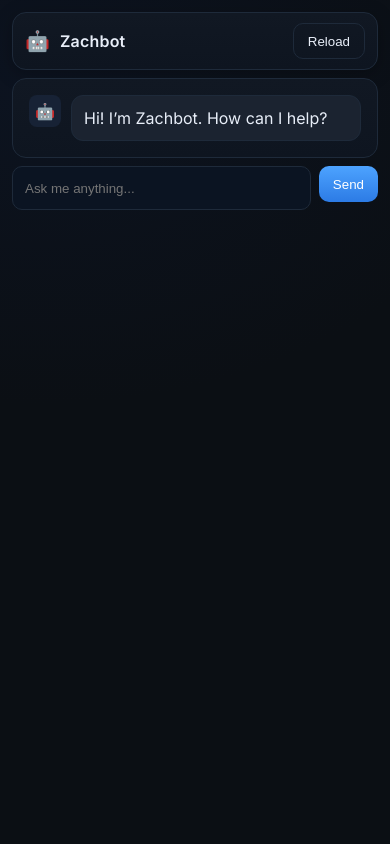
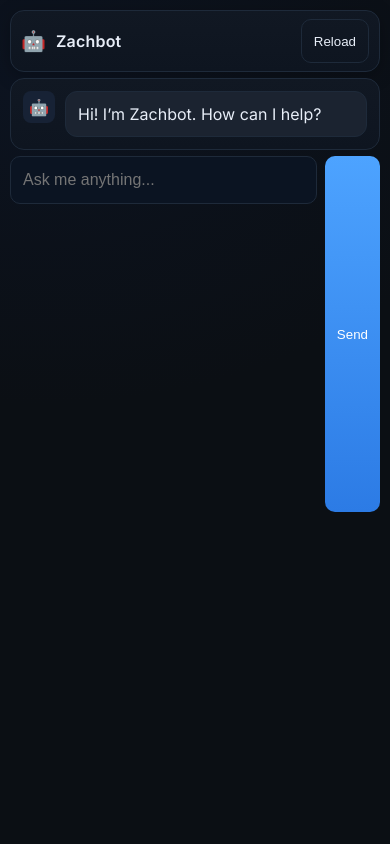
Before and after one commit to partofaplan/ai_sandbox, a Python web app: template go_webapp/templates/index.html in a window 390 px wide. Run offline with Jinja, Linux system fonts and the light colour scheme; the template is opened without the code that fills it, so the values that code supplies are empty.

Commit message:
Updated the app for mobile

```diff
--- a/go_webapp/static/css/style.css
+++ b/go_webapp/static/css/style.css
@@ -29,13 +29,21 @@
 }
 
 .app {
-  height: 100vh;
+  height: 100vh; /* fallback */
   max-width: 960px;
   margin: 0 auto;
   display: grid;
   grid-template-rows: auto auto 1fr auto;
   gap: 8px;
   padding: 12px;
+  padding-bottom: calc(12px + env(safe-area-inset-bottom));
+  padding-top: calc(12px + env(safe-area-inset-top));
+}
+@supports (height: 100svh) {
+  .app { height: 100svh; }
+}
+@supports (height: 100dvh) {
+  .app { height: 100dvh; }
 }
 
 .app-header {
@@ -56,13 +64,15 @@
 .header-actions { display: flex; gap: 8px; }
 
 .btn {
-  height: 36px;
+  min-height: 44px; /* comfortable touch target */
   padding: 0 14px;
   border-radius: 10px;
   border: 1px solid var(--border);
   background: #162033;
   color: var(--text);
   cursor: pointer;
+  -webkit-tap-highlight-color: transparent;
+  touch-action: manipulation;
 }
 .btn:hover { background: #1a2740; }
 .btn:active { transform: translateY(1px); }
@@ -108,6 +118,8 @@
   display: flex;
   flex-direction: column;
   gap: 14px;
+  -webkit-overflow-scrolling: touch;
+  overscroll-behavior: contain;
 }
 
 .msg {
@@ -146,12 +158,13 @@
   gap: 8px;
 }
 .input {
-  height: 44px;
+  height: 48px;
   padding: 0 12px;
   border-radius: 10px;
   border: 1px solid var(--border);
   background: #0b1422;
   color: var(--text);
+  font-size: 16px; /* prevent iOS zoom */
 }
 .input:focus { outline: 2px solid #1e3a5f; }
 
@@ -170,3 +183,11 @@
 @keyframes dots { 0%, 20% { content: ''; } 40% { content: '.'; } 60% { content: '..'; } 80%, 100% { content: '...'; } }
 
 .error { color: #ffd1d1; background: #3a1111; border-color: #5a1a1a; }
+
+/* Small screens tweaks */
+@media (max-width: 600px) {
+  .app { gap: 6px; padding: 10px; }
+  .app-header { padding: 8px 10px; }
+  .chat-log { padding: 12px; }
+  .btn { padding: 0 12px; }
+}
--- a/go_webapp/static/js/app.js
+++ b/go_webapp/static/js/app.js
@@ -176,6 +176,11 @@
     }
   });
 
+  // On focus, ensure latest messages are visible above keyboard on mobile
+  input.addEventListener('focus', () => {
+    setTimeout(scrollToBottom, 100);
+  });
+
   reloadBtn?.addEventListener('click', reloadModel);
 }
 
--- a/go_webapp/templates/index.html
+++ b/go_webapp/templates/index.html
@@ -2,7 +2,8 @@
 <html lang="en">
 <head>
     <meta charset="UTF-8" />
-    <meta name="viewport" content="width=device-width, initial-scale=1" />
+    <meta name="viewport" content="width=device-width, initial-scale=1, viewport-fit=cover" />
+    <meta name="theme-color" content="#0b0f14" />
     <title>Zachbot</title>
     <link rel="stylesheet" href="/static/css/style.css" />
     <link rel="preconnect" href="https://fonts.googleapis.com">
@@ -31,7 +32,9 @@
 
         <footer class="composer">
             <form id="composer-form" class="composer-form" autocomplete="off">
-                <input id="user-input" class="input" type="text" placeholder="Ask me anything..." />
+                <input id="user-input" class="input" type="text" placeholder="Ask me anything..."
+                       inputmode="text" enterkeyhint="send" autocomplete="off"
+                       autocapitalize="sentences" autocorrect="on" spellcheck="true" />
                 <button id="send-btn" class="btn btn-primary" type="submit">Send</button>
             </form>
             <div id="status-indicator" class="status"></div>
```
